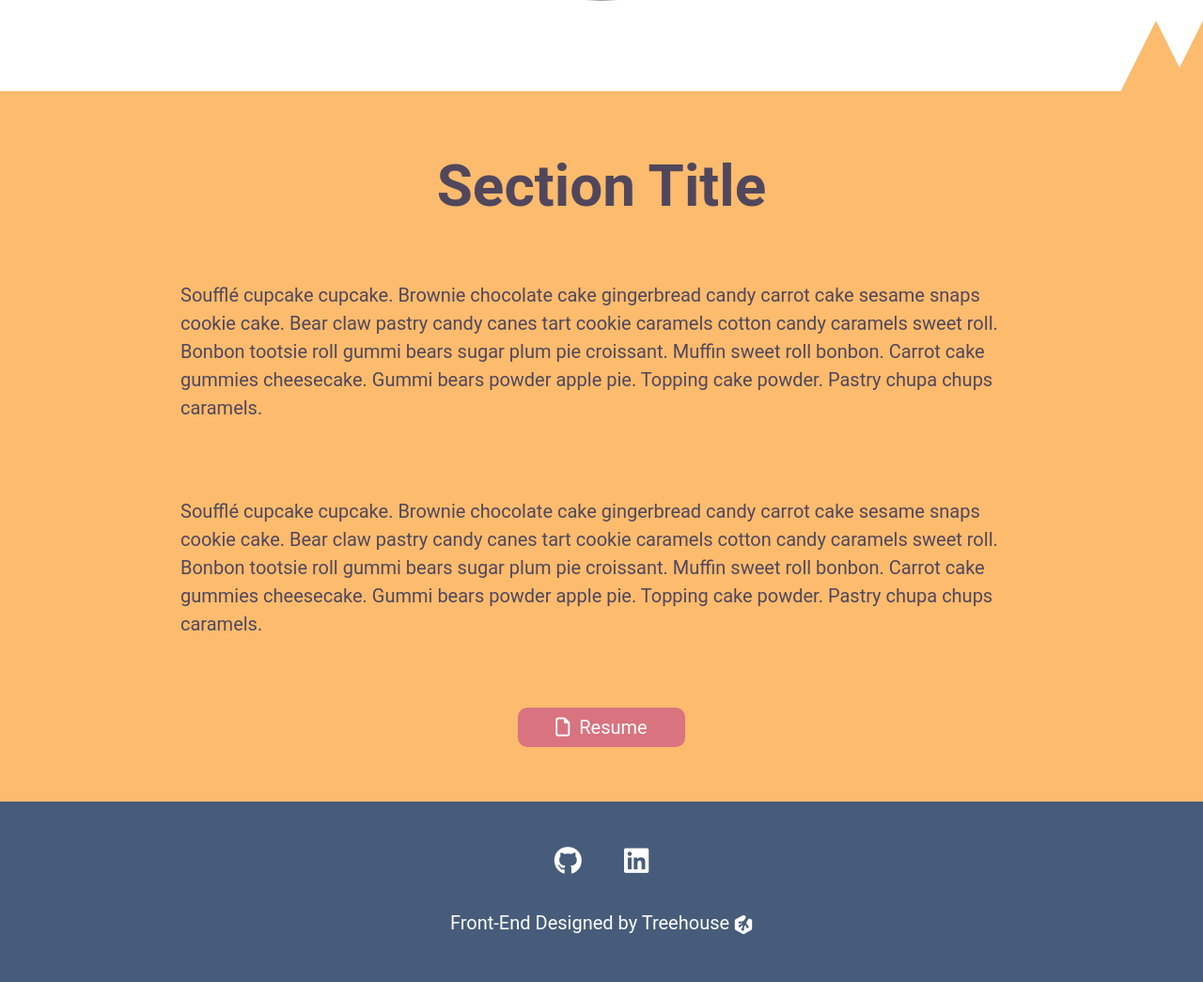
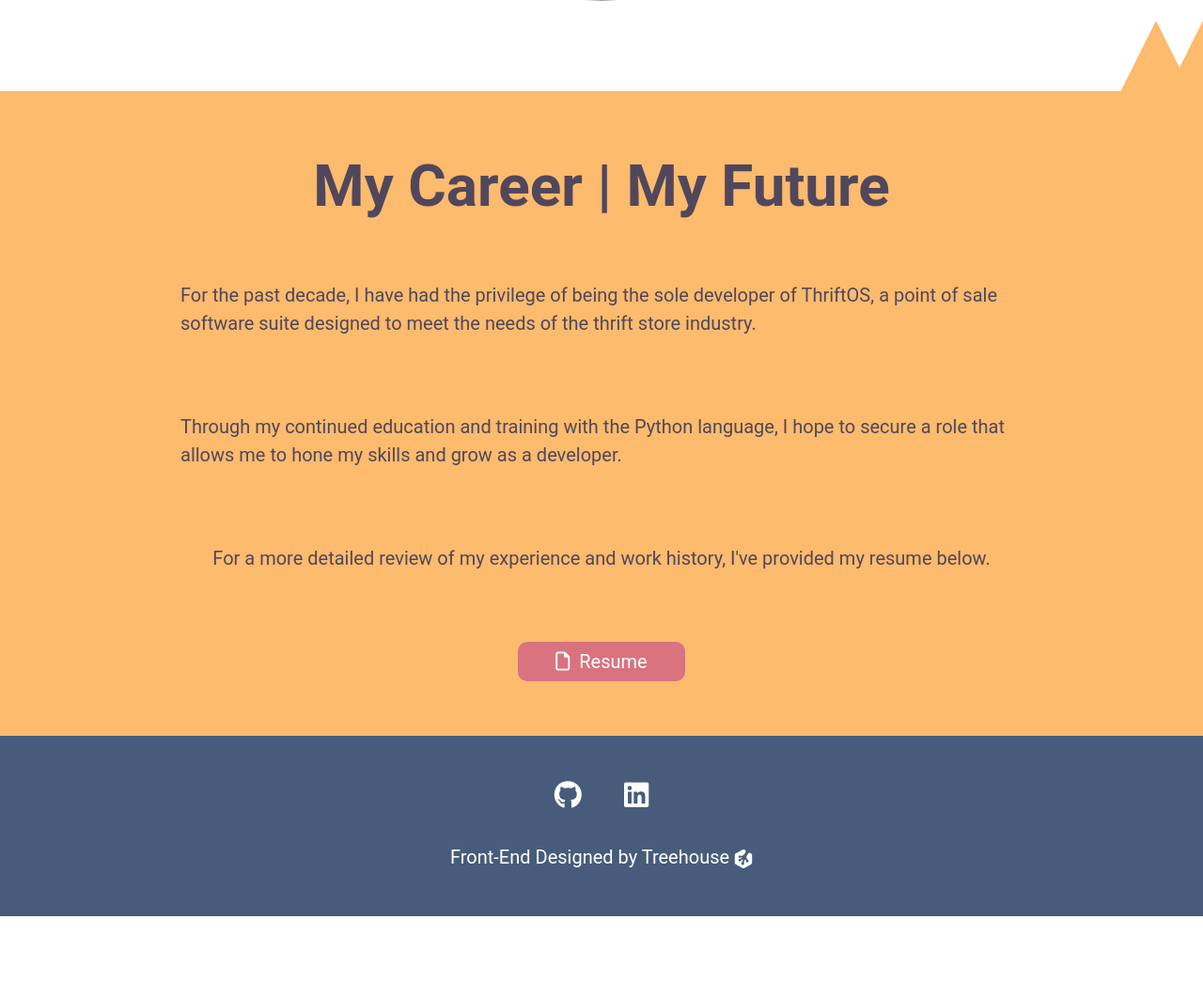
Before and after one commit to pjregis/teamtreehouse-python-project5, a Flask app: page /about in a window 1280 px wide; the page is wider, and only the part inside the window is pictured. Shown: the part 711-1756 px from the top of that part at 94% size. After the commit the page ends 1686 px from the top of that part, so only its background shows below. Run offline with Flask 2, Linux system fonts and the light colour scheme; data comes from the database, SQL or seed files in the repository; some libraries are stand-ins or nearby versions; grey boxes are pictures that could not be loaded.

Commit message:
Made Suggested Changes
- replaced placeholder text
- changed id to project_id
- minor HTML formatting

```diff
--- a/app.py
+++ b/app.py
@@ -29,35 +29,35 @@ def add_project():
     return render_template('addproject.html', projects=projects)
 
 
-@app.route('/project/<id>')
-def project(id):
+@app.route('/project/<project_id>')
+def project(project_id):
     projects = Project.query.all()
-    project = Project.query.get_or_404(id)
-    skills = project.skills_practiced.split(',')
-    date = display_date(project.date)
-    return render_template('detail.html', project=project, projects=projects, skills=skills, date=date)
+    project_in_db = Project.query.get_or_404(project_id)
+    skills = project_in_db.skills_practiced.split(',')
+    date = display_date(project_in_db.date)
+    return render_template('detail.html', project=project_in_db, projects=projects, skills=skills, date=date)
 
 
-@app.route('/project/<id>/edit', methods=['GET', 'POST'])
-def edit_project(id):
+@app.route('/project/<project_id>/edit', methods=['GET', 'POST'])
+def edit_project(project_id):
     projects = Project.query.all()
-    project = Project.query.get_or_404(id)
-    date = convert_date_to_picker(project.date)
+    project_in_db = Project.query.get_or_404(project_id)
+    date = convert_date_to_picker(project_in_db.date)
     if request.form:
-        project.title = request.form['title']
-        project.date = convert_picker_to_date(request.form['date'])
-        project.description = request.form['desc']
-        project.skills_practiced = request.form['skills']
-        project.github_url = request.form['github']
+        project_in_db.title = request.form['title']
+        project_in_db.date = convert_picker_to_date(request.form['date'])
+        project_in_db.description = request.form['desc']
+        project_in_db.skills_practiced = request.form['skills']
+        project_in_db.github_url = request.form['github']
         db.session.commit()
         return redirect(url_for('index'))
-    return render_template('editproject.html', project=project, projects=projects, date=date)
+    return render_template('editproject.html', project=project_in_db, projects=projects, date=date)
 
 
-@app.route('/project/<id>/delete')
-def delete_project(id):
-    project = Project.query.get_or_404(id)
-    db.session.delete(project)
+@app.route('/project/<project_id>/delete')
+def delete_project(project_id):
+    project_in_db = Project.query.get_or_404(project_id)
+    db.session.delete(project_in_db)
     db.session.commit()
     return redirect(url_for('index'))
 
@@ -70,7 +70,8 @@ def about():
 
 @app.errorhandler(404)
 def not_found(error):
-    return render_template('404.html', msg=error), 404
+    projects = Project.query.all()
+    return render_template('404.html', msg=error, projects=projects), 404
 
 
 def convert_picker_to_date(date_str):
--- a/static/css/styles.css
+++ b/static/css/styles.css
@@ -134,6 +134,9 @@ Header - Detail
 
 .header .project-skills li {
     position: relative;
+    list-style-type: none;
+    padding: 0;
+    margin: 0;
 }
 
 .header  .project-skills li::before {
--- a/templates/about.html
+++ b/templates/about.html
@@ -11,28 +11,17 @@
         <section id="about-page">
             <div id="triangle7"></div>
             <div id="triangle8"></div>
-            <h2>Section Title</h2>
+            <h2>My Career | My Future</h2>
             <p>
-                Soufflé cupcake cupcake.
-                Brownie chocolate cake gingerbread candy carrot cake sesame snaps cookie cake.
-                Bear claw pastry candy canes tart cookie caramels cotton candy caramels sweet roll.
-                Bonbon tootsie roll gummi bears sugar plum pie croissant.
-                Muffin sweet roll bonbon.
-                Carrot cake gummies cheesecake.
-                Gummi bears powder apple pie.
-                Topping cake powder.
-                Pastry chupa chups caramels.
+                For the past decade, I have had the privilege of being the sole developer of ThriftOS, a point of sale
+                software suite designed to meet the needs of the thrift store industry.
             </p>
             <p>
-                Soufflé cupcake cupcake.
-                Brownie chocolate cake gingerbread candy carrot cake sesame snaps cookie cake.
-                Bear claw pastry candy canes tart cookie caramels cotton candy caramels sweet roll.
-                Bonbon tootsie roll gummi bears sugar plum pie croissant.
-                Muffin sweet roll bonbon.
-                Carrot cake gummies cheesecake.
-                Gummi bears powder apple pie.
-                Topping cake powder.
-                Pastry chupa chups caramels.
+                Through my continued education and training with the Python language, I hope to secure a role that allows
+                me to hone my skills and grow as a developer.
+            </p>
+            <p style="text-align:center">
+                For a more detailed review of my experience and work history, I've provided my resume below.
             </p>
             <a href="/static/pdf/resume.pdf" target="_blank"><i class="far fa-file"></i>Resume</a>
         </section>
--- a/templates/editproject.html
+++ b/templates/editproject.html
@@ -5,7 +5,7 @@
             <h1>Edit Project</h1>
         </section>
         <section id="form">
-            <form action="{{ url_for('edit_project', id=project.id) }}", method="POST">
+            <form action="{{ url_for('edit_project', project_id=project.id) }}", method="POST">
                 <label for="title">Project Title</label>
                 <input type="text" name="title" id="title" placeholder="Project Name" required value="{{ project.title }}">
                 <label for="date">Completion Date</label>
--- a/templates/layout.html
+++ b/templates/layout.html
@@ -36,7 +36,7 @@
                         </a>
                         <ul class="dropdown-menu" aria-labelledby="navbarDropdown">
                             {% for project in projects %}
-                                <li><a class="dropdown-item" href="{{ url_for('project', id=project.id) }}">{{ project.title }}</a></li>
+                                <li><a class="dropdown-item" href="{{ url_for('project', project_id=project.id) }}">{{ project.title }}</a></li>
                             {% endfor %}
                         </ul>
                       </li>
--- a/treehouse-projects.csv
+++ b/treehouse-projects.csv
@@ -1,5 +1,5 @@
 title,date,description,skills_practiced,github_url
-The Number Guessing Game,6/1/2022,"A console number guessing game that prompts a player to choose a number between a specified range of numbers.",Python,https://github.com/pjregis/teamtreehouse-python-project1
-Basketball Stats Tool,6/8/2022,"A console-based basketball team statistics tool to help you divide up a group of players into teams.",Python,https://github.com/pjregis/teamtreehouse-python-project2
-Phrase Hunters,6/15/2022,"A word guessing game. A player tries to guess the phrase by inputting individual characters. Can they guess the phrase before they run out of attempts?",Python,https://github.com/pjregis/teamtreehouse-python-project3
-Store Inventory with SQLAlchemy,6/22/2022,"A console application that loads an existing store's inventory data from a CSV file into a SQLite database. The application will allow a user to interact with the records stored in the database to view existing records, add new items, and backup/export the existing state of the database into a CSV file.",Python,https://github.com/pjregis/teamtreehouse-python-project4
+The Number Guessing Game,6/1/2022,"A console number guessing game that prompts a player to choose a number between a specified range of numbers.","Lists, While Loops, Functions, String Formatting",https://github.com/pjregis/teamtreehouse-python-project1
+Basketball Stats Tool,6/1/2022,"A console-based basketball team statistics tool to help you divide up a group of players into teams.","Tuples, Packing/Unpacking, Sequences, Dictionaries, Sets",https://github.com/pjregis/teamtreehouse-python-project2
+Phrase Hunters,6/1/2022,"A word guessing game. A player tries to guess the phrase by inputting individual characters. Can they guess the phrase before they run out of attempts?","Dates and Times, List Comprehensions, Dunder Main",https://github.com/pjregis/teamtreehouse-python-project3
+Store Inventory with SQLAlchemy,6/1/2022,"A console application that loads an existing store's inventory data from a CSV file into a SQLite database. The application will allow a user to interact with the records stored in the database to view existing records, add new items, and backup/export the existing state of the database into a CSV file.","SQLite, SQLAlchemy, Cleaning Data",https://github.com/pjregis/teamtreehouse-python-project4
```
Also changed, not shown: templates/detail.html (+4 -4 lines), templates/index.html (+14 -13 lines).
